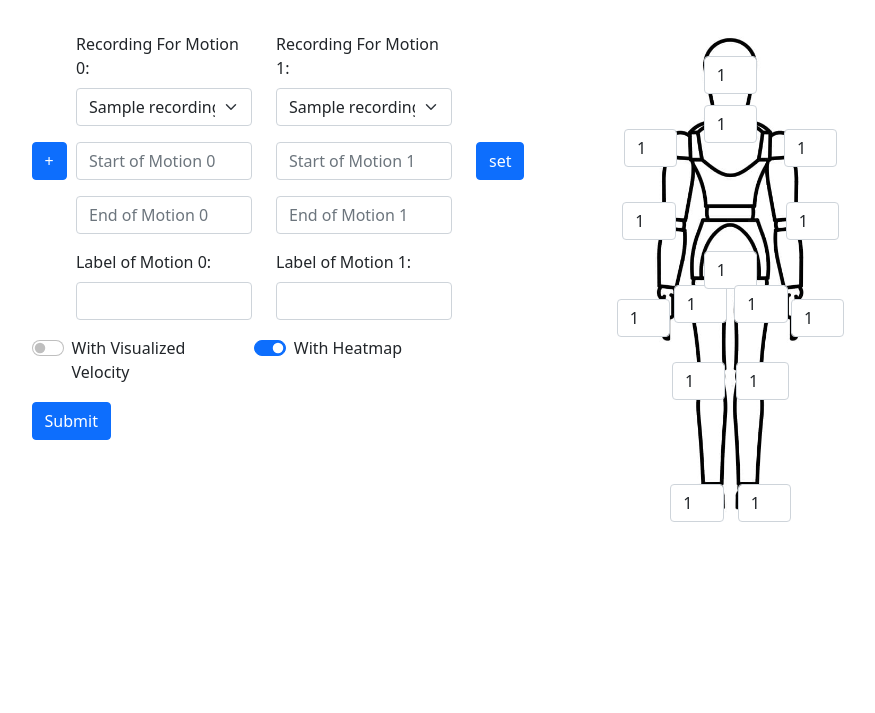
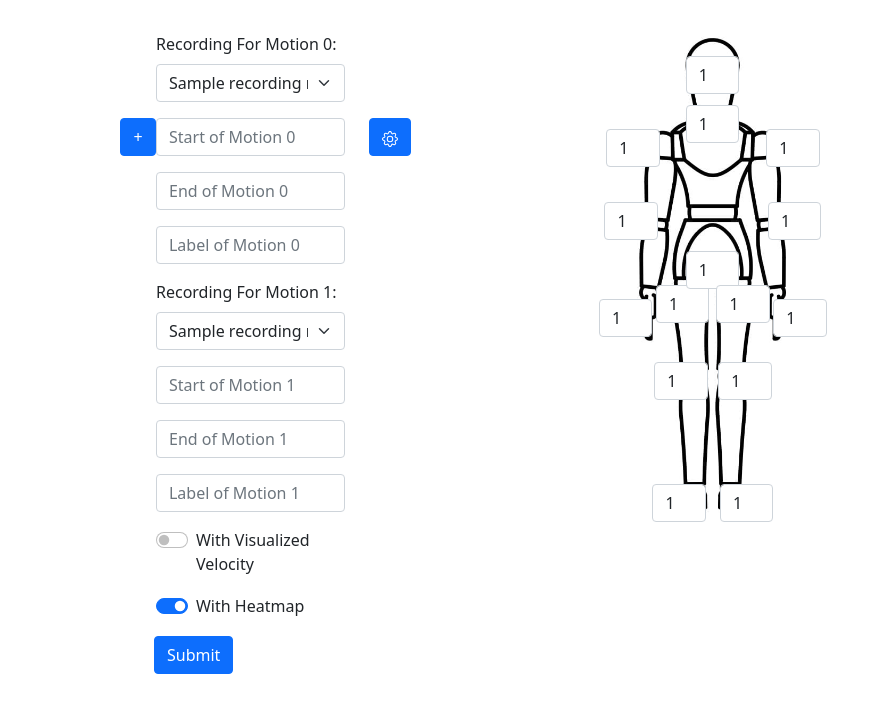
Before and after one commit to MILKI-PSY/Human-Motion-Comparison, a Flask app: template templates/input.html in a window 1280 px wide. Shown: the top 713 px of the page, without its empty margins (176-1051 px from the left). Run offline with Flask 3, Linux system fonts and the light colour scheme; the template is opened without the code that fills it: most values are stand-ins (such as "Sample title", 1, 10 or a date in 2020); some libraries are stand-ins or nearby versions.

Commit message:
update the layout

```diff
--- a/templates/input.html
+++ b/templates/input.html
@@ -36,14 +36,17 @@
             <div class="col col-md-1">
                 <button type="button" class="btn btn-primary add" value="${index}">+</button>
             </div>
-            <div class="col motion_0">
+            <div class="col motion_0 col-md-6">
                 <input type="number" class="form-control" placeholder="Node of Motion 0">
             </div>
-            <div class="col motion_1">
-                <input type="number" class="form-control" placeholder="Node of Motion 1" >
-            </div>
-            <div class="col col-md-1">
-                <button type="button" class="btn btn-primary set_weights" value="${index}">set</button>
+           <div class="col col-md-1">
+                <button type="button" class="btn btn-primary set_weights" value="${index}">
+                    <svg xmlns="http://www.w3.org/2000/svg" width="16" height="16" fill="currentColor"
+                         class="bi bi-gear" viewBox="0 0 16 16">
+                        <path d="M8 4.754a3.246 3.246 0 1 0 0 6.492 3.246 3.246 0 0 0 0-6.492zM5.754 8a2.246 2.246 0 1 1 4.492 0 2.246 2.246 0 0 1-4.492 0z"/>
+                        <path d="M9.796 1.343c-.527-1.79-3.065-1.79-3.592 0l-.094.319a.873.873 0 0 1-1.255.52l-.292-.16c-1.64-.892-3.433.902-2.54 2.541l.159.292a.873.873 0 0 1-.52 1.255l-.319.094c-1.79.527-1.79 3.065 0 3.592l.319.094a.873.873 0 0 1 .52 1.255l-.16.292c-.892 1.64.901 3.434 2.541 2.54l.292-.159a.873.873 0 0 1 1.255.52l.094.319c.527 1.79 3.065 1.79 3.592 0l.094-.319a.873.873 0 0 1 1.255-.52l.292.16c1.64.893 3.434-.902 2.54-2.541l-.159-.292a.873.873 0 0 1 .52-1.255l.319-.094c1.79-.527 1.79-3.065 0-3.592l-.319-.094a.873.873 0 0 1-.52-1.255l.16-.292c.893-1.64-.902-3.433-2.541-2.54l-.292.159a.873.873 0 0 1-1.255-.52l-.094-.319zm-2.633.283c.246-.835 1.428-.835 1.674 0l.094.319a1.873 1.873 0 0 0 2.693 1.115l.291-.16c.764-.415 1.6.42 1.184 1.185l-.159.292a1.873 1.873 0 0 0 1.116 2.692l.318.094c.835.246.835 1.428 0 1.674l-.319.094a1.873 1.873 0 0 0-1.115 2.693l.16.291c.415.764-.42 1.6-1.185 1.184l-.291-.159a1.873 1.873 0 0 0-2.693 1.116l-.094.318c-.246.835-1.428.835-1.674 0l-.094-.319a1.873 1.873 0 0 0-2.692-1.115l-.292.16c-.764.415-1.6-.42-1.184-1.185l.159-.291A1.873 1.873 0 0 0 1.945 8.93l-.319-.094c-.835-.246-.835-1.428 0-1.674l.319-.094A1.873 1.873 0 0 0 3.06 4.377l-.16-.292c-.415-.764.42-1.6 1.185-1.184l.292.159a1.873 1.873 0 0 0 2.692-1.115l.094-.319z"/>
+                    </svg>
+                </button>
             </div>
             <div class="col col-md-1">
                 <button type="button" class="btn btn-danger sub" value="${index}">-</button>
@@ -177,90 +180,102 @@
 <body>
 
 
-<div class="container mt-3 col-md-10">
+<div class="container mt-3 col-md-8">
 
     <div class="row">
         <div class="col col-md-6 offset-1">
-            <!--<button id="test" class="btn btn-primary" value="">aaa</button>-->
-            <!--the names of the motions-->
+            <!--the names of the motion 0-->
             <div class="row mt-3">
-                <div class="col offset-1">
+                <div class="col offset-1 col-md-6">
                     <label for="recording_name_0" class="form-label">Recording For Motion 0:</label>
                     <select class="form-select recording_name_select" id="recording_name_0"> </select>
                 </div>
-                <div class="col">
-                    <label for="recording_name_1" class="form-label">Recording For Motion 1:</label>
-                    <select class="form-select recording_name_select" id="recording_name_1"> </select>
-                </div>
-                <div class="col col-md-2"></div>
             </div>
-            <!--starts of motions-->
+            <!--start of motion 0-->
             <div class="row mt-3">
                 <div class="col col-md-1">
                     <button type="button" class="btn btn-primary add" value="0">+</button>
                 </div>
-                <div class="col motion_0">
+                <div class="col motion_0 col-md-6">
                     <input type="number" class="form-control" placeholder="Start of Motion 0">
-                </div>
-                <div class="col motion_1">
-                    <input type="number" class="form-control" placeholder="Start of Motion 1">
                 </div>
                 <input type="number" style="display:none" id="weights_container_0"/>
                 <div class="col col-md-1">
-                    <button type="button" class="btn btn-primary set_weights" value="0">set</button>
+                    <button type="button" class="btn btn-primary set_weights" value="0">
+                        <svg xmlns="http://www.w3.org/2000/svg" width="16" height="16" fill="currentColor"
+                             class="bi bi-gear" viewBox="0 0 16 16">
+                            <path d="M8 4.754a3.246 3.246 0 1 0 0 6.492 3.246 3.246 0 0 0 0-6.492zM5.754 8a2.246 2.246 0 1 1 4.492 0 2.246 2.246 0 0 1-4.492 0z"/>
+                            <path d="M9.796 1.343c-.527-1.79-3.065-1.79-3.592 0l-.094.319a.873.873 0 0 1-1.255.52l-.292-.16c-1.64-.892-3.433.902-2.54 2.541l.159.292a.873.873 0 0 1-.52 1.255l-.319.094c-1.79.527-1.79 3.065 0 3.592l.319.094a.873.873 0 0 1 .52 1.255l-.16.292c-.892 1.64.901 3.434 2.541 2.54l.292-.159a.873.873 0 0 1 1.255.52l.094.319c.527 1.79 3.065 1.79 3.592 0l.094-.319a.873.873 0 0 1 1.255-.52l.292.16c1.64.893 3.434-.902 2.54-2.541l-.159-.292a.873.873 0 0 1 .52-1.255l.319-.094c1.79-.527 1.79-3.065 0-3.592l-.319-.094a.873.873 0 0 1-.52-1.255l.16-.292c.893-1.64-.902-3.433-2.541-2.54l-.292.159a.873.873 0 0 1-1.255-.52l-.094-.319zm-2.633.283c.246-.835 1.428-.835 1.674 0l.094.319a1.873 1.873 0 0 0 2.693 1.115l.291-.16c.764-.415 1.6.42 1.184 1.185l-.159.292a1.873 1.873 0 0 0 1.116 2.692l.318.094c.835.246.835 1.428 0 1.674l-.319.094a1.873 1.873 0 0 0-1.115 2.693l.16.291c.415.764-.42 1.6-1.185 1.184l-.291-.159a1.873 1.873 0 0 0-2.693 1.116l-.094.318c-.246.835-1.428.835-1.674 0l-.094-.319a1.873 1.873 0 0 0-2.692-1.115l-.292.16c-.764.415-1.6-.42-1.184-1.185l.159-.291A1.873 1.873 0 0 0 1.945 8.93l-.319-.094c-.835-.246-.835-1.428 0-1.674l.319-.094A1.873 1.873 0 0 0 3.06 4.377l-.16-.292c-.415-.764.42-1.6 1.185-1.184l.292.159a1.873 1.873 0 0 0 2.692-1.115l.094-.319z"/>
+                        </svg>
+                    </button>
                 </div>
-                <div class="col col-md-1"></div>
             </div>
             <!--the marks between start and end are dynamically added by JS-->
-            <!--ends of motions-->
+            <!--end of motion 0-->
             <div class="row mt-3">
-                <div class="col col-md-1"></div>
-                <div class="col motion_0">
+                <div class="col motion_0 offset-1 col-md-6">
                     <input type="number" class="form-control" placeholder="End of Motion 0">
                 </div>
-                <div class="col motion_1">
+                <!--  <div class="col motion_1">
+                      <input type="number" class="form-control" placeholder="End of Motion 1">
+                  </div>-->
+            </div>
+            <!--labels of motion 0-->
+            <div class="row mt-3">
+                <div class="col col-md-6 offset-1">
+                    <input type="text" id="label_motion_0" class="form-control" placeholder="Label of Motion 0">
+                </div>
+            </div>
+            <!--the names of the motion 1-->
+            <div class="row mt-3">
+                <div class="col col-md-6 offset-1">
+                    <label for="recording_name_1" class="form-label">Recording For Motion 1:</label>
+                    <select class="form-select recording_name_select" id="recording_name_1"> </select>
+                </div>
+            </div>
+            <!--start of motion 1-->
+            <div class="row mt-3">
+                <div class="col motion_1 col-md-6 offset-1">
+                    <input type="number" class="form-control" placeholder="Start of Motion 1">
+                </div>
+            </div>
+            <!--end of motion 1-->
+            <div class="row mt-3">
+                <div class="col motion_1 col-md-6 offset-1">
                     <input type="number" class="form-control" placeholder="End of Motion 1">
                 </div>
-                <div class="col col-md-1"></div>
-                <div class="col col-md-1"></div>
             </div>
-            <!--labels of motions-->
+            <!--labels of motion 0-->
             <div class="row mt-3">
-                <div class="col col-md-1"></div>
-                <div class="col">
-                    <label for="label_motion_0" class="form-label">Label of Motion 0:</label>
-                    <input type="text" id="label_motion_0" class="form-control">
+                <div class="col col-md-6 offset-1">
+                    <input type="text" id="label_motion_1" class="form-control" placeholder="Label of Motion 1">
                 </div>
-                <div class="col">
-                    <label for="label_motion_1" class="form-label">Label of Motion 1:</label>
-                    <input type="text" id="label_motion_1" class="form-control">
-                </div>
-                <div class="col col-md-1"></div>
-                <div class="col col-md-1"></div>
             </div>
-            <!--flag_visualized_velocity and flag_heatmap-->
+            <!--flag_visualized_velocity-->
             <div class="row mt-3">
-                <div class="col col-md-5">
+                <div class="col col-md-6 offset-1">
                     <div class="form-check form-switch">
                         <input class="form-check-input" type="checkbox" id="flag_visualized_velocity" value="no">
                         <label class="form-check-label" for="flag_visualized_velocity">With Visualized Velocity</label>
                     </div>
                 </div>
-                <div class="col col-md-5">
+            </div>
+            <!--flag_heatmap-->
+            <div class="row mt-3">
+                <div class="col offset-1">
                     <div class="form-check form-switch">
                         <input class="form-check-input" type="checkbox" id="flag_heatmap" value="yes" checked>
                         <label class="form-check-label" for="flag_heatmap">With Heatmap</label>
                     </div>
                 </div>
-
             </div>
             <!--submit button-->
-            <div class="mt-3">
+            <div class="mt-3 offset-1">
                 <button id="submit" class="btn btn-primary">Submit</button>
             </div>
         </div>
         <!--input-fields for weights-->
-        <div class="col col-md-4 mt-3" id="weights"
+        <div class="col col-md-5 mt-3" id="weights"
              style="background-image: url('static/mannequin.jpg'); position: relative; padding: 0">
             <div class="weight_input" style="left: 42.4%; top:5%">
                 <input type="number" class="form-control" value="1" name="weight" id="Head">
```
